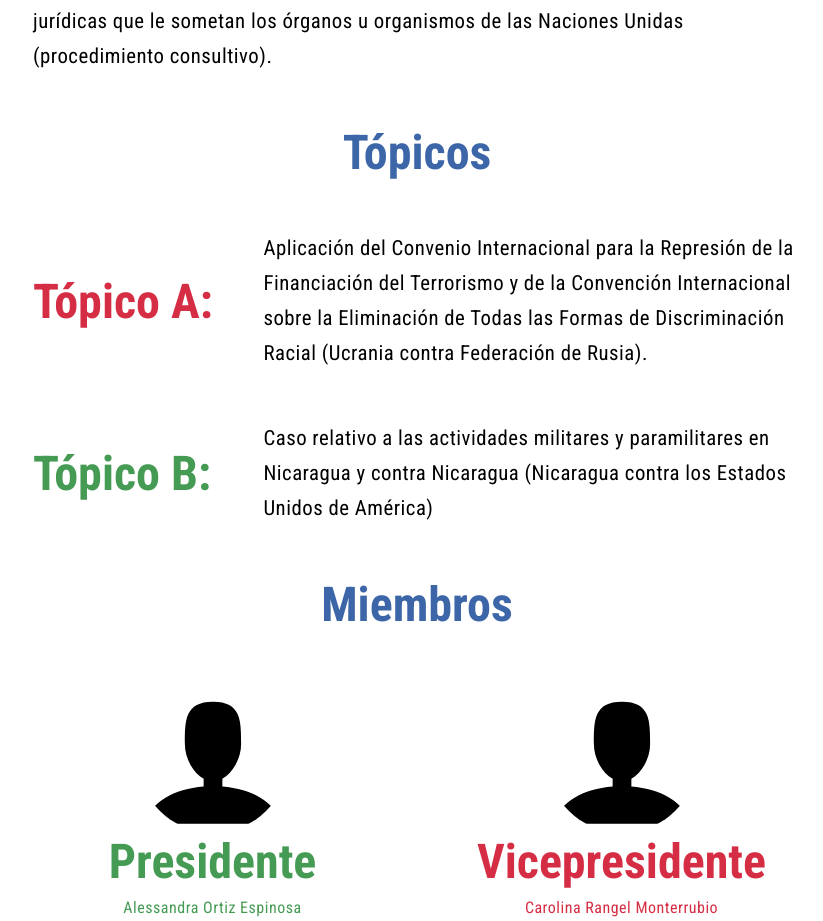
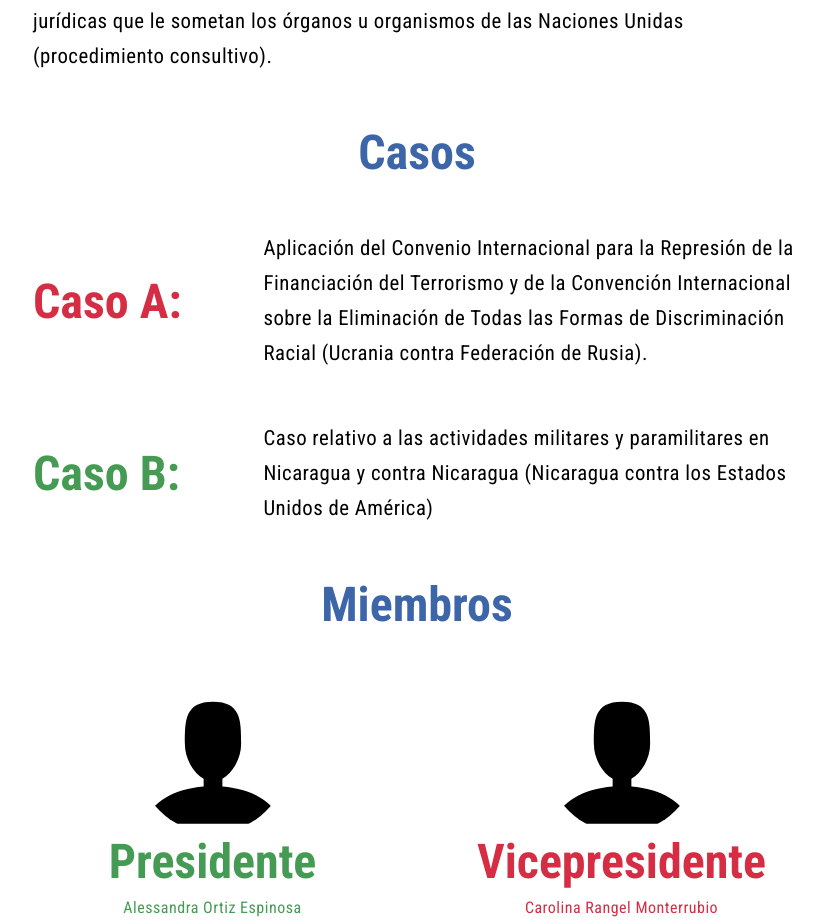
Before and after one commit to aztecmun/aztecmun-2021, a Next.js app: page /comites/corte-internacional in a window 1280 px wide. Shown: the part 1468-2389 px from the top of the page, without its empty margins (223-1046 px from the left). Built offline with nearby package versions, Linux system fonts and the light colour scheme.

Commit message:
correccion de casos en la corte

```diff
--- a/package.json
+++ b/package.json
@@ -9,11 +9,13 @@
     "lint": "eslint . --fix"
   },
   "dependencies": {
+    "chart.js": "^2.9.4",
     "firebase": "^8.2.6",
     "framer-motion": "^3.3.0",
     "gsap": "^3.6.0",
     "next": "^10.0.6",
     "react": "17.0.1",
+    "react-chartjs-2": "^2.11.1",
     "react-dom": "17.0.1",
     "react-elastic-carousel": "^0.11.1",
     "react-icons": "^4.1.0",
--- a/pages/comites/corte-internacional.js
+++ b/pages/comites/corte-internacional.js
@@ -37,7 +37,12 @@ export default function corteInernacional() {
       </Link>
 
       <div className="video">
-        <iframe src="https://www.youtube.com/embed/CJMFOGSfjxg" frameBorder="0" allow="accelerometer; autoplay; clipboard-write; encrypted-media; gyroscope; picture-in-picture" allowFullScreen />
+        <iframe
+          src="https://www.youtube.com/embed/CJMFOGSfjxg"
+          frameBorder="0"
+          allow="accelerometer; autoplay; clipboard-write; encrypted-media; gyroscope; picture-in-picture"
+          allowFullScreen
+        />
       </div>
 
       <img src="/img/div.png" alt="aztecmun" className="div" />
@@ -58,13 +63,26 @@ export default function corteInernacional() {
         </div>
 
         <motion.p className="content__main" layoutId="content">
-          La Corte Internacional de Justicia también conocida como Tribunal Internacional de Justicia fue creada en 1945 por la Carta de las Naciones Unidas y comenzó a funcionar en 1946, es el principal órgano judicial de las Naciones Unidas; su sede se encuentra en el Palacio de La Paz en la Haya (países bajos). Una de sus funciones principales es emitir opiniones consultivas sobre cuestiones que pueden someterse órganos o instituciones especializadas de la ONU. Se compone de quince magistrados (jueces), elegidos por la Asamblea General y el Consejo de Seguridad, los cuales cumplen mandatos de nueve años. La Corte desempeña una doble misión: el arreglo de las controversias de orden jurídico entre los Estados que le sean sometidas por estos (procedimiento contencioso) y la emisión de dictámenes consultivos sobre cuestiones jurídicas que le sometan los órganos u organismos de las Naciones Unidas (procedimiento consultivo).
+          La Corte Internacional de Justicia también conocida como Tribunal
+          Internacional de Justicia fue creada en 1945 por la Carta de las
+          Naciones Unidas y comenzó a funcionar en 1946, es el principal órgano
+          judicial de las Naciones Unidas; su sede se encuentra en el Palacio de
+          La Paz en la Haya (países bajos). Una de sus funciones principales es
+          emitir opiniones consultivas sobre cuestiones que pueden someterse
+          órganos o instituciones especializadas de la ONU. Se compone de quince
+          magistrados (jueces), elegidos por la Asamblea General y el Consejo de
+          Seguridad, los cuales cumplen mandatos de nueve años. La Corte
+          desempeña una doble misión: el arreglo de las controversias de orden
+          jurídico entre los Estados que le sean sometidas por estos
+          (procedimiento contencioso) y la emisión de dictámenes consultivos
+          sobre cuestiones jurídicas que le sometan los órganos u organismos de
+          las Naciones Unidas (procedimiento consultivo).
         </motion.p>
 
         <div className="content__topics">
-          <h1 className="content__topics__title">Tópicos</h1>
+          <h1 className="content__topics__title">Casos</h1>
           <div className="content__topics__1">
-            <h1 className="content__topics--red">Tópico A: </h1>
+            <h1 className="content__topics--red">Caso A: </h1>
             <p>
               Aplicación del Convenio Internacional para la Represión de la
               Financiación del Terrorismo y de la Convención Internacional sobre
@@ -74,7 +92,7 @@ export default function corteInernacional() {
           </div>
 
           <div className="content__topics__2">
-            <h1 className="content__topics--green">Tópico B: </h1>
+            <h1 className="content__topics--green">Caso B: </h1>
             <p>
               Caso relativo a las actividades militares y paramilitares en
               Nicaragua y contra Nicaragua (Nicaragua contra los Estados Unidos
```
Also changed, not shown: pages/admin/statistics.js (+9 -4 lines), 1 other file (tests, documents, lock files or other folders).
